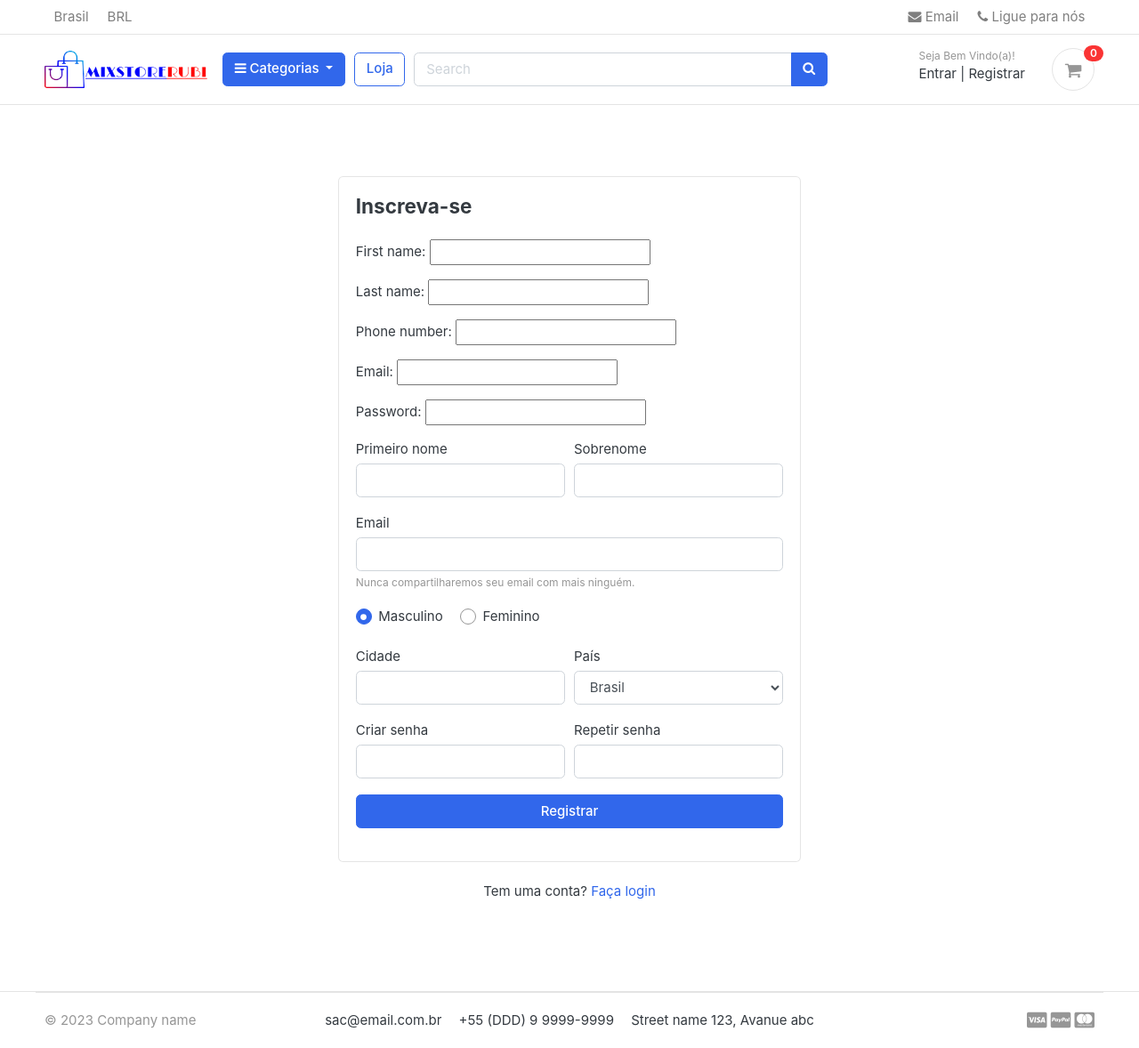
After one commit to devcleberson/django_store1, a Django app: page /accounts/register/ in a window 1280 px wide. The commit adds this page. Shown: the whole page at 89% size. Run offline with Django 4.2, Linux system fonts and the light colour scheme; data comes from the database, SQL or seed files in the repository; both versions use the stored data as it was after the commit; data that the repository does not hold is empty; some libraries are stand-ins or nearby versions; some web fonts are replaced.

Commit message:
registration_preparation_setting_up_urls_and_design

```diff
--- /dev/null
+++ b/accounts/forms.py
@@ -0,0 +1,8 @@
+from django import forms
+from .models import Account
+
+
+class RegistrationForm(forms.ModelForm):
+    class Meta:
+        model = Account
+        fields = ['first_name', 'last_name', 'phone_number', 'email', 'password']
--- /dev/null
+++ b/accounts/urls.py
@@ -0,0 +1,9 @@
+from django.urls import path
+from . import views
+
+
+urlpatterns = [
+    path('register/', views.register, name='register'),
+    path('login/', views.login, name='login'),
+    path('logout/', views.logout, name='logout'),
+]
--- /dev/null
+++ b/accounts/views.py
@@ -0,0 +1,15 @@
+from django.shortcuts import render
+from .forms import RegistrationForm
+
+def register(request):
+    form = RegistrationForm()
+    context = {
+        'form': form,
+    }
+    return render(request, 'accounts/register.html', context)
+
+def login(request):
+    return render(request, 'accounts/login.html')
+
+def logout(request):
+    return
--- a/e_commerce/urls.py
+++ b/e_commerce/urls.py
@@ -25,4 +25,5 @@ urlpatterns = [
     path('', views.home, name='home'),
     path('store/', include('store.urls')),
     path('cart/', include('carts.urls')),
+    path('accounts/', include('accounts.urls')),
 ] + static(settings.MEDIA_URL, document_root=settings.MEDIA_ROOT)
--- /dev/null
+++ b/templates/accounts/login.html
@@ -0,0 +1 @@
+<h2>login - olá mundo!</h2>
--- /dev/null
+++ b/templates/accounts/register.html
@@ -0,0 +1,80 @@
+{% extends 'base.html' %}
+
+
+{% block content %}
+
+<section class="section-content padding-y">
+
+    <!-- ============================ COMPONENT REGISTER   ================================= -->
+        <div class="card mx-auto" style="max-width:520px; margin-top:40px;">
+          <article class="card-body">
+            <header class="mb-4"><h4 class="card-title">Inscreva-se</h4></header>
+            <form>
+
+                  {{ form.as_p }}
+                    <div class="form-row">
+                        <div class="col form-group">
+                            <label>Primeiro nome</label>
+                              <input type="text" class="form-control" placeholder="">
+                        </div> <!-- form-group end.// -->
+                        <div class="col form-group">
+                            <label>Sobrenome</label>
+                              <input type="text" class="form-control" placeholder="">
+                        </div> <!-- form-group end.// -->
+                    </div> <!-- form-row end.// -->
+                    <div class="form-group">
+                        <label>Email</label>
+                        <input type="email" class="form-control" placeholder="">
+                        <small class="form-text text-muted">Nunca compartilharemos seu email com mais ninguém.</small>
+                    </div> <!-- form-group end.// -->
+                    <div class="form-group">
+                        <label class="custom-control custom-radio custom-control-inline">
+                          <input class="custom-control-input" checked="" type="radio" name="gender" value="option1">
+                          <span class="custom-control-label"> Masculino </span>
+                        </label>
+                        <label class="custom-control custom-radio custom-control-inline">
+                          <input class="custom-control-input" type="radio" name="gender" value="option2">
+                          <span class="custom-control-label"> Feminino </span>
+                        </label>
+                    </div> <!-- form-group end.// -->
+                    <div class="form-row">
+                        <div class="form-group col-md-6">
+                          <label>Cidade</label>
+                          <input type="text" class="form-control">
+                        </div> <!-- form-group end.// -->
+                        <div class="form-group col-md-6">
+                          <label>País</label>
+                          <select id="inputState" class="form-control">
+                            <option> Escolher...</option>
+                              <option>Estados Unidos</option>
+                              <option>Russia</option>
+                              <option selected="">Brasil</option>
+                              <option>India</option>
+                          </select>
+                        </div> <!-- form-group end.// -->
+                    </div> <!-- form-row.// -->
+                    <div class="form-row">
+                        <div class="form-group col-md-6">
+                            <label>Criar senha</label>
+                            <input class="form-control" type="password">
+                        </div> <!-- form-group end.// -->
+                        <div class="form-group col-md-6">
+                            <label>Repetir senha</label>
+                            <input class="form-control" type="password">
+                        </div> <!-- form-group end.// -->
+                    </div>
+                    <div class="form-group">
+                        <button type="submit" class="btn btn-primary btn-block"> Registrar  </button>
+                    </div> <!-- form-group// -->
+
+                </form>
+            </article><!-- card-body.// -->
+        </div> <!-- card .// -->
+        <p class="text-center mt-4">Tem uma conta? <a href="">Faça login</a></p>
+        <br><br>
+    <!-- ============================ COMPONENT REGISTER  END.// ================================= -->
+
+
+    </section>
+
+{% endblock %}
--- a/templates/includes/navbar.html
+++ b/templates/includes/navbar.html
@@ -64,8 +64,8 @@
                         <div class="widget-header">
                             <small class="title text-muted">Seja Bem Vindo(a)!</small>
                             <div>
-                                <a href="./signin.html">Entrar</a> <span class="dark-transp"> | </span>
-                                <a href="./register.html">Registrar</a>
+                                <a href="{% url 'login' %}">Entrar</a> <span class="dark-transp"> | </span>
+                                <a href="{% url 'register' %}">Registrar</a>
                             </div>
                         </div>
                         <a href="{% url 'cart' %}" class="widget-header pl-3 ml-3">
```
Also changed, not shown: db.sqlite3.
